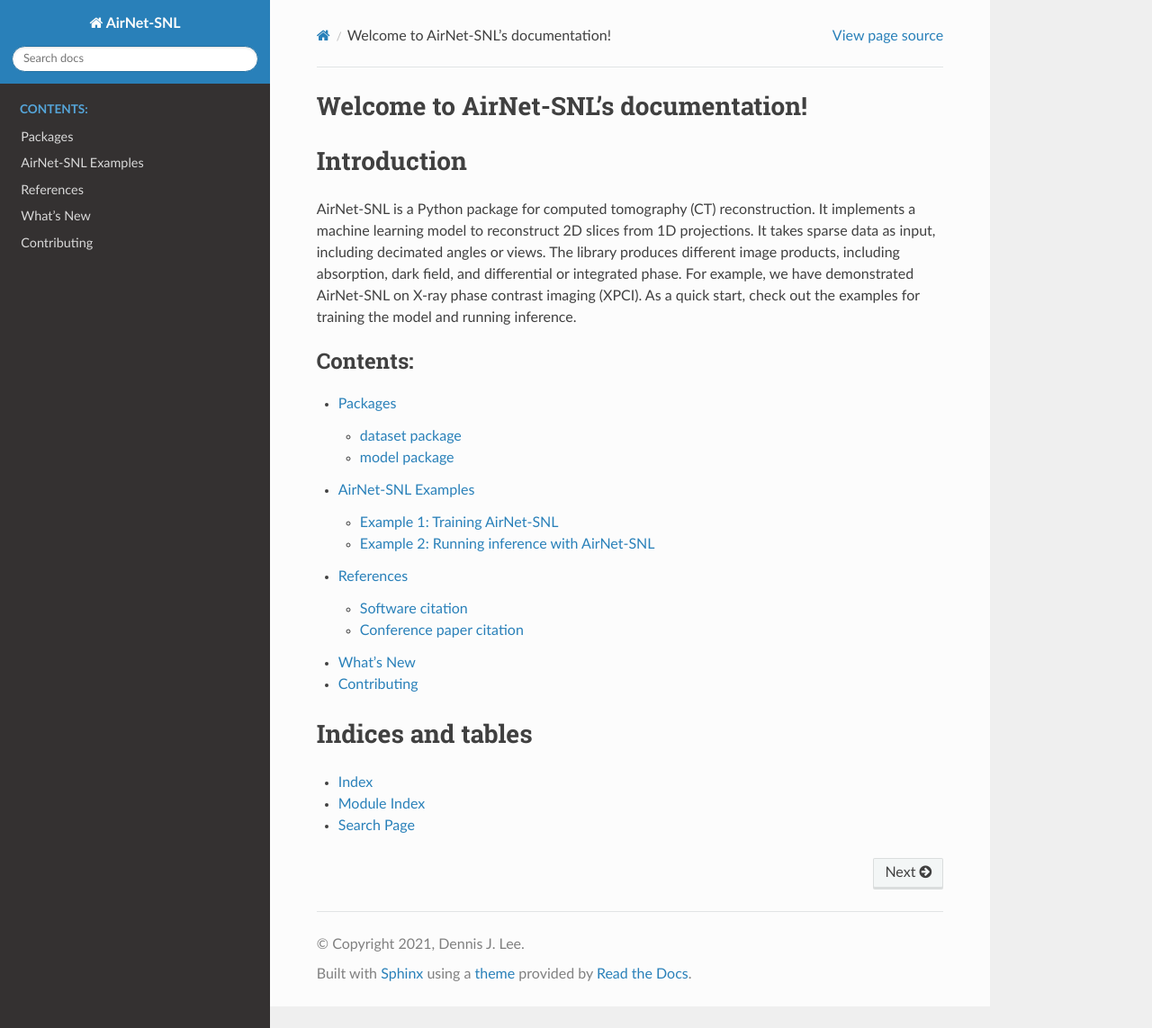
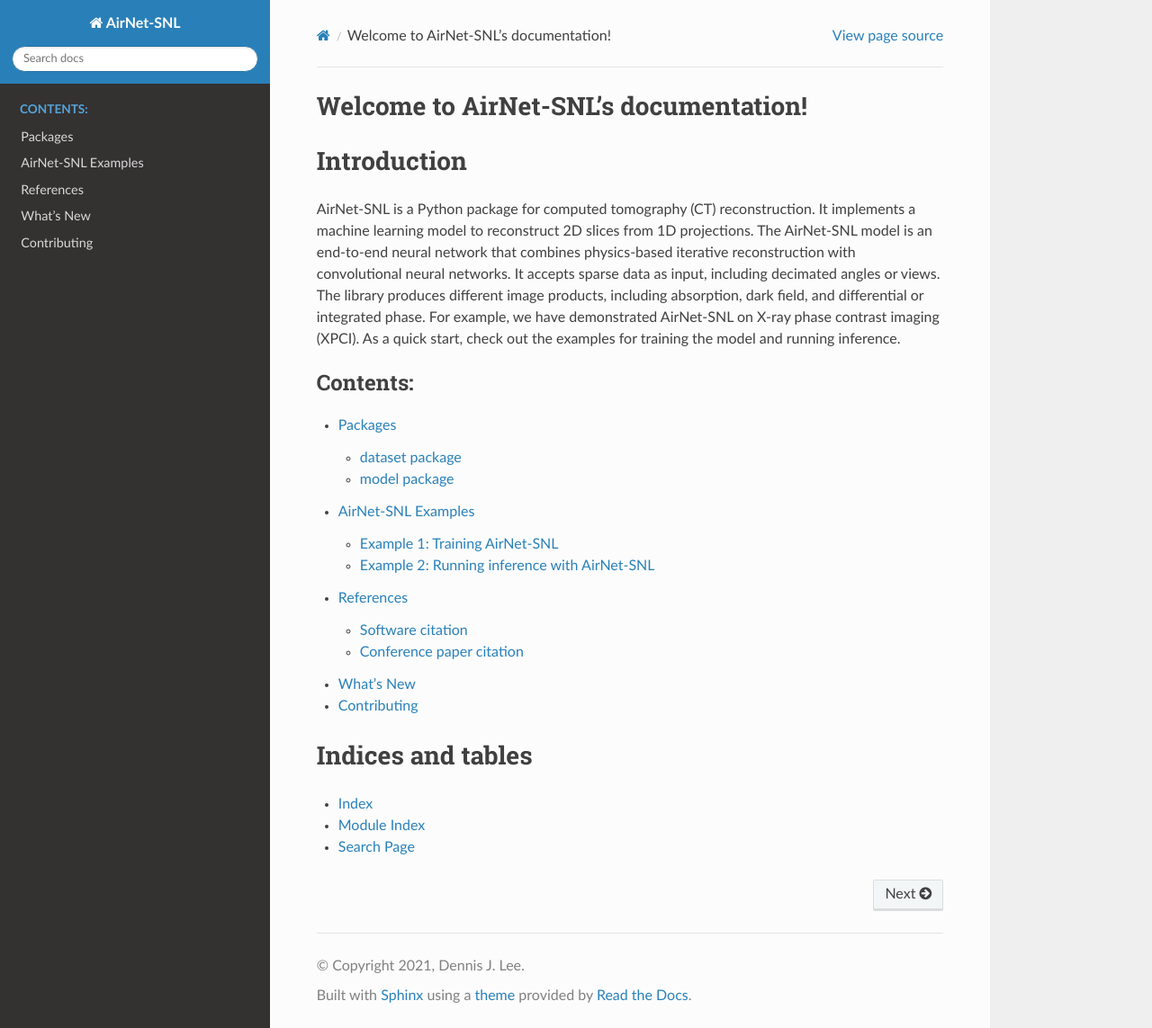
Before and after one commit to sandialabs/AirNet-SNL, a Sphinx documentation site: the page built from docs/index.rst, in a window 1280 px wide and 1143 px high. Shown: the whole window at 90% size. Built offline with Sphinx 7.4.7 and the Read the Docs theme 2.0.0, drawn with Linux system fonts in a browser that asks for light colours.

Commit message:
Update docs

```diff
--- a/docs/index.rst
+++ b/docs/index.rst
@@ -6,7 +6,8 @@ Introduction
 
 AirNet-SNL is a Python package for computed tomography (CT) reconstruction.
 It implements a machine learning model to reconstruct 2D slices from 1D projections.
-It takes sparse data as input, including decimated angles or views.
+The AirNet-SNL model is an end-to-end neural network that combines physics-based iterative reconstruction with convolutional neural networks.
+It accepts sparse data as input, including decimated angles or views.
 The library produces different image products, including absorption, dark field, and differential or integrated phase.
 For example, we have demonstrated AirNet-SNL on X-ray phase contrast imaging (XPCI).
 As a quick start, check out the examples for training the model and running inference.
```
Also changed, not shown: 18 other files.
